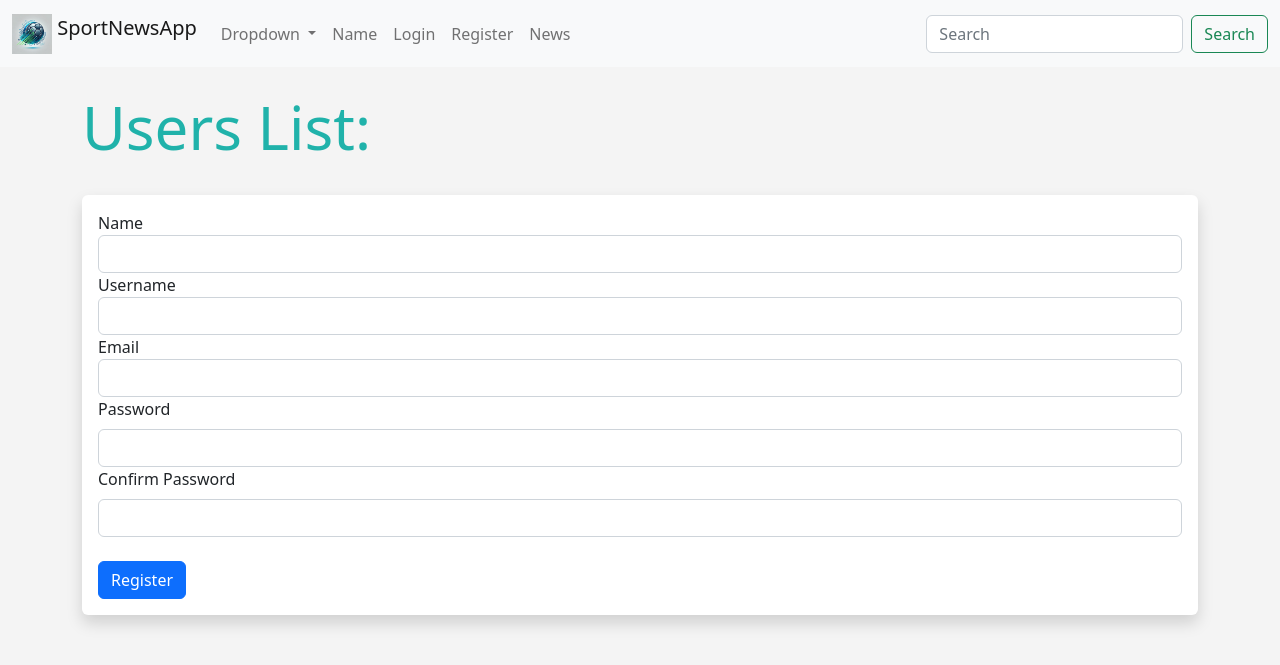
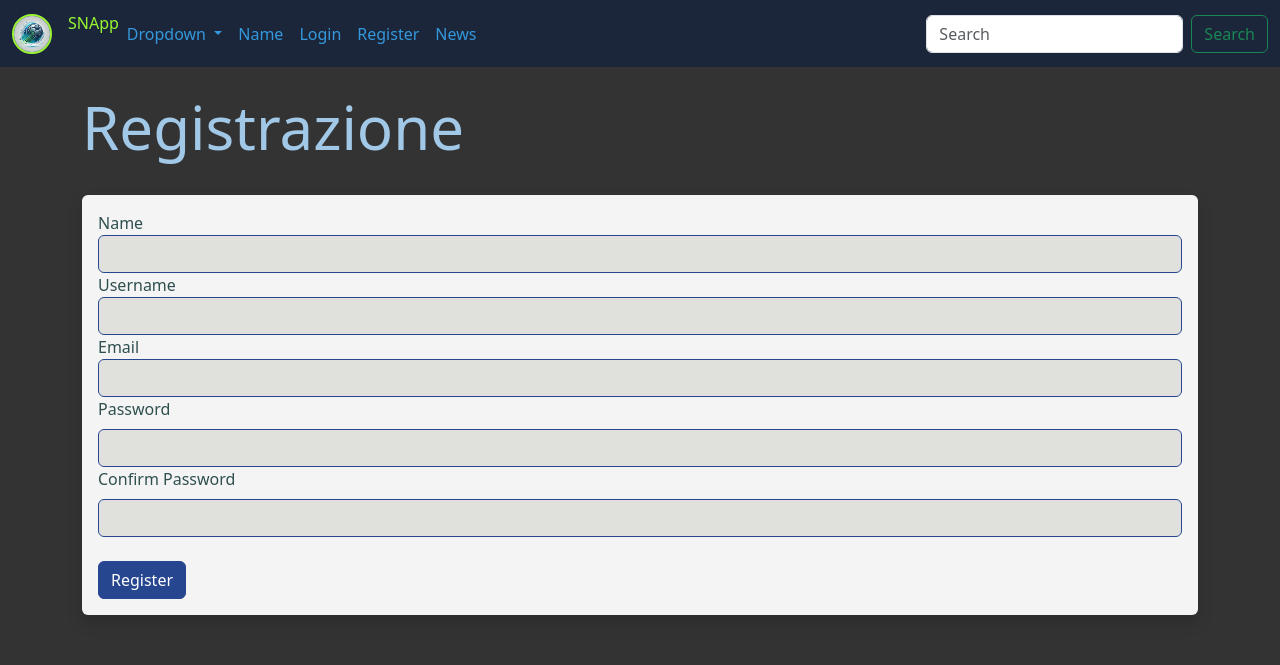
Before and after one commit to morphstace/sportnewsapp, a Flask app: page /register in a window 1280 px wide. Shown: the top 665 px of the page. Run offline with Flask 3, Linux system fonts and the light colour scheme; some libraries are stand-ins or nearby versions.

Commit message:
website now working. updated some css

```diff
--- a/app/auth/auth.py
+++ b/app/auth/auth.py
@@ -10,6 +10,7 @@ from app.extensions import db
 def login():
     form = LoginForm()
     if form.validate_on_submit():
+        print("validating "+ form.username.data)
         user = User.query.filter_by(username=form.username.data).first()
         if user and check_password_hash(user.password_hash, form.password.data):
             print(login_user(user))
--- a/app/extensions.py
+++ b/app/extensions.py
@@ -1,7 +1,7 @@
 from flask_sqlalchemy import SQLAlchemy
 from flask_migrate import Migrate
-#from flask_login import LoginManager
+from flask_login import LoginManager
 
 db = SQLAlchemy()
 migrate = Migrate()
-#login_manager = LoginManager()
+login_manager = LoginManager()
--- a/app/news/news.py
+++ b/app/news/news.py
@@ -109,7 +109,6 @@ def add_news():
             retrieved_text = text_retrieval(form.url.data)
             form.content.data = retrieved_text
         elif action == None:
-            poster = current_user.id
             image_file = form.image.data
             image_filename = None
             if image_file:
@@ -120,7 +119,7 @@ def add_news():
                 image_file.save(os.path.join('app','static', image_path))
                 image_filename = image_path
             news = New(title=form.title.data, content=form.content.data,
-            poster_id=poster, slug=form.slug.data, image=image_filename, poster=current_user)
+            poster_id=current_user.id, slug=form.slug.data, image=image_filename, poster=current_user)
             form.title.data = ''
             form.content.data = ''
             form.slug.data = ''
@@ -138,7 +137,7 @@ def add_news():
 def delete_new(id):
     new_to_del = New.query.get_or_404(id)
     user_id = current_user.id
-    poster_id = new_to_del.poster.user_id
+    poster_id = new_to_del.poster.id
     #if 1==1:
     if user_id == poster_id:
         try:
--- a/app/static/css/style.css
+++ b/app/static/css/style.css
@@ -1,13 +1,58 @@
 h1 {
-    color: lightseagreen;
+    color: #a2c8e8;
     font-size: 60px;
 }
 
+h2, h3, h4, h5, h6, p, span, label, li, td, th {
+    color: #a2c8e8 !important;
+}
+
 body {
-    background: #f4f4f4;
+    background-color: #333333 !important; /* blu scuro */
+    color: #a2c8e8 !important;           /* testo chiaro */
+}
+.navbar, .card, .modal-content {
+    background-color: #1b263b !important; /* blu più chiaro per elementi */
+}
+a, .btn-link {
+    color: #3498db !important; /* blu acceso per link */
+}
+.btn-primary {
+    background-color: #274690 !important;
+    border-color: #274690 !important;
 }
 
 #demo{
     font-size: 20px;
     color: darkcyan;
 }
+
+.logo-border {
+    border: 2px solid #97f631 !important;
+}
+
+.heading-color {
+    color: #97f631 !important;
+}
+
+.my-register-form {
+    background-color: #f4f4f4 !important;
+    border-radius: 16px;
+    padding: 32px;
+    box-shadow: 0 4px 24px rgba(39,70,144,0.15);
+}
+
+.my-register-form label {
+    color: #2f4f4f !important;
+}
+
+.my-register-form .form-control {
+    background-color: #e0e1dd;
+    border: 1px solid #274690;
+    color: #274690;
+}
+
+.my-register-form .btn-primary {
+    background-color: #274690;
+    border-color: #274690;
+}
--- a/app/templates/base.html
+++ b/app/templates/base.html
@@ -5,11 +5,11 @@
     <meta name="viewport" content="width=device-width, initial-scale=1">
     <title>sportnewsapp</title>
     <!--Bootstrap CSS-->
-    <link href="https://cdn.jsdelivr.net/npm/bootstrap@5.2.3/dist/css/bootstrap.min.css" rel="stylesheet" integrity="sha384-rbsA2VBKQhggwzxH7pPCaAqO46MgnOM80zW1RWuH61DGLwZJEdK2Kadq2F9CUG65" crossorigin="anonymous">
+    <link href="https://cdn.jsdelivr.net/npm/bootstrap@5.3.6/dist/css/bootstrap.min.css" rel="stylesheet" integrity="sha384-4Q6Gf2aSP4eDXB8Miphtr37CMZZQ5oXLH2yaXMJ2w8e2ZtHTl7GptT4jmndRuHDT" crossorigin="anonymous">
     <!--my css-->
     <link href="{{ url_for('static', filename='css/style.css') }}" rel="stylesheet">
   </head>
-  <body>
+  <body class="body">
     {% include 'navbar.html' %}
     <br/>
     <div class="container">
@@ -17,6 +17,6 @@
 
         {% endblock %}
     </div>
-    <script src="https://cdn.jsdelivr.net/npm/bootstrap@5.2.3/dist/js/bootstrap.bundle.min.js" integrity="sha384-kenU1KFdBIe4zVF0s0G1M5b4hcpxyD9F7jL+jjXkk+Q2h455rYXK/7HAuoJl+0I4" crossorigin="anonymous"></script>
+    <script src="https://cdn.jsdelivr.net/npm/bootstrap@5.2.3/dist/js/bootstrap.bundle.min.js" crossorigin="anonymous"></script>
   </body>
 </html>
--- a/app/templates/navbar.html
+++ b/app/templates/navbar.html
@@ -1,13 +1,14 @@
 <nav class="navbar navbar-expand-lg bg-light">
     <div class="container-fluid">
       <a class="navbar-brand" href="{{ url_for('news.index') }}">
-        <img src="/static/images/sportnewsapp_logo.webp" alt="Logo" width="40" height="40" class="d-inline-block align-text-top"> SportNewsApp
+        <img src="/static/images/sportnewsapp_logo.webp" alt="Logo" width="40" height="40" class="d-inline-block align-text-top rounded-circle border border-2 logo-border">
       </a>
       <button class="navbar-toggler" type="button" data-bs-toggle="collapse" data-bs-target="#navbarSupportedContent" aria-controls="navbarSupportedContent" aria-expanded="false" aria-label="Toggle navigation">
         <span class="navbar-toggler-icon"></span>
       </button>
       <div class="collapse navbar-collapse" id="navbarSupportedContent">
         <ul class="navbar-nav me-auto mb-2 mb-lg-0">
+          <h6 class="heading-color">SNApp</h6>
           <li class="nav-item dropdown">
             <a class="nav-link dropdown-toggle" href="#" role="button" data-bs-toggle="dropdown" aria-expanded="false">
               Dropdown
--- a/app/templates/register.html
+++ b/app/templates/register.html
@@ -13,9 +13,9 @@
 {% if name %}
     <h1> Hello {{ name }}</h1>
 {% else %}
-    <h1> Users List:</h1>
+    <h1> Registrazione</h1>
     <br/>
-    <div class="shadow p-3 bg-body rounded">
+    <div class="shadow p-3 bg-body rounded my-register-form">
     <form method="POST">
         {{ form.hidden_tag() }}
         {{ form.name.label }}
```
Also changed, not shown: app/__init__.py (+7 -7 lines), app/models.py (+2 -7 lines), app/users/users.py (+4 -4 lines).
